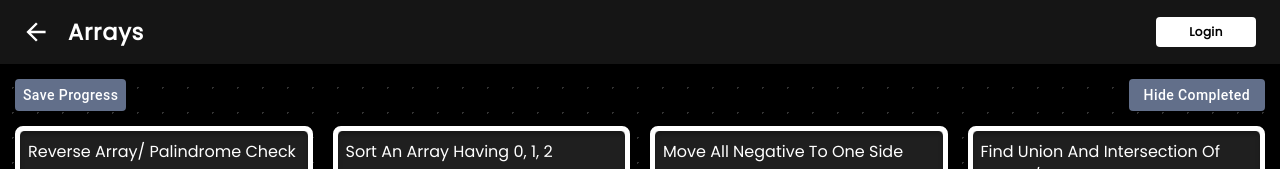
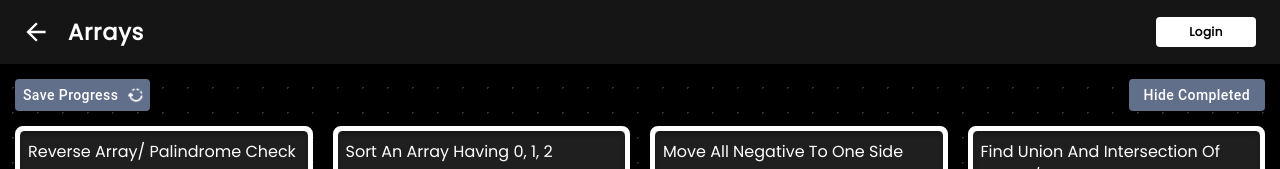
Before and after one commit to hmansh/binary-search-trees, a React (Create React App) app: page /topic/arrays in a window 1280 px wide. Shown: the top 169 px of the page. Built offline with nearby package versions, Linux system fonts and the light colour scheme.

Commit message:
Added Save Animation

```diff
--- a/src/App.css
+++ b/src/App.css
@@ -82,3 +82,16 @@
   justify-content: space-between;
   height: 100%;
 }
+
+.save_loading {
+  animation: rotation 2s infinite linear;
+}
+
+@keyframes rotation {
+  from {
+    transform: rotate(0deg);
+  }
+  to {
+    transform: rotate(359deg);
+  }
+}
--- a/src/components/QuestionContainer.js
+++ b/src/components/QuestionContainer.js
@@ -6,6 +6,8 @@ import Header from "./Header/Header.js"
 import ButtonGroup from "@mui/material/ButtonGroup";
 import { FilterButton, SaveButton } from "./CustomerComponents";
 import QuestionCard from './Card/QuestionCard';
+import RotateRightRoundedIcon from '@mui/icons-material/RotateRightRounded';
+import "../App.css";
 
 export default function QuestionContainer(props) {
   const { slug } = useParams();
@@ -19,6 +21,8 @@ export default function QuestionContainer(props) {
     handleNavBack(true);
   });
 
+  const [ uploading ] = React.useState(true);
+
   return (
     <>
       <Header title={title} navigateBack={navigateBack}
@@ -30,7 +34,9 @@ export default function QuestionContainer(props) {
         setQuestions={setQuestions}
       />
       <div className="filter-tab">
-        <SaveButton disableElevation disableRipple disabled={false}>Save Progress</SaveButton>
+        <SaveButton disableElevation disableRipple disabled={false}
+          endIcon={uploading ? <RotateRightRoundedIcon className="save_loading" /> : ''}
+         >Save Progress</SaveButton>
         <ButtonGroup disableRipple disableElevation>
           <FilterButton value={4}>Hide Completed</FilterButton>
         </ButtonGroup>
--- a/src/components/TopicContainer.js
+++ b/src/components/TopicContainer.js
@@ -6,7 +6,7 @@ import Header from "./Header/Header";
 import ButtonGroup from "@mui/material/ButtonGroup";
 import TopicCard from "./Card/TopicCard";
 import { FilterButton } from "./CustomerComponents";
-import FilterListOffIcon from "@mui/icons-material/FilterListOff";
+import FilterListOffRoundedIcon from '@mui/icons-material/FilterListOffRounded';
 
 export default function TopicContainer(props) {
   const {
@@ -54,7 +54,7 @@ export default function TopicContainer(props) {
           </FilterButton>
           {filterValue !== "all" && (
             <FilterButton onClick={() => setFilterValue("all")}>
-              <FilterListOffIcon />
+              <FilterListOffRoundedIcon />
             </FilterButton>
           )}
         </ButtonGroup>
```
